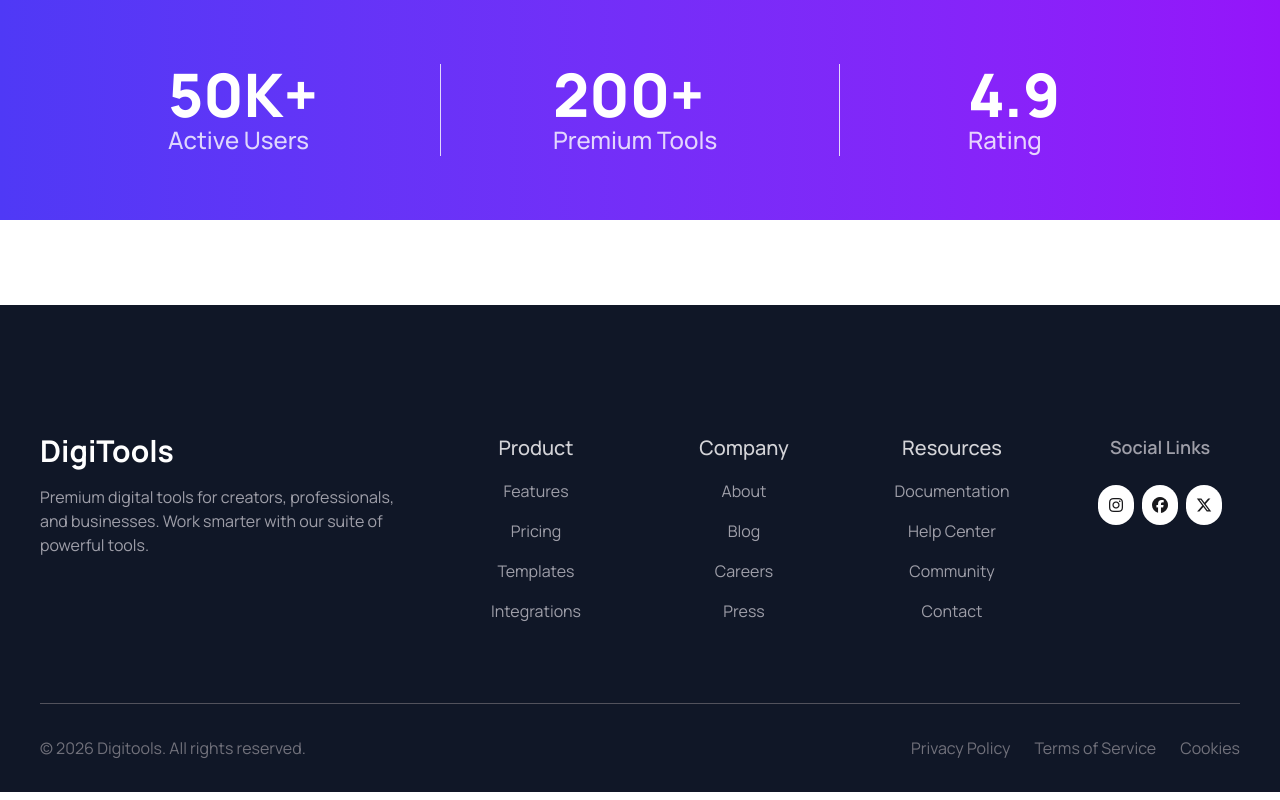
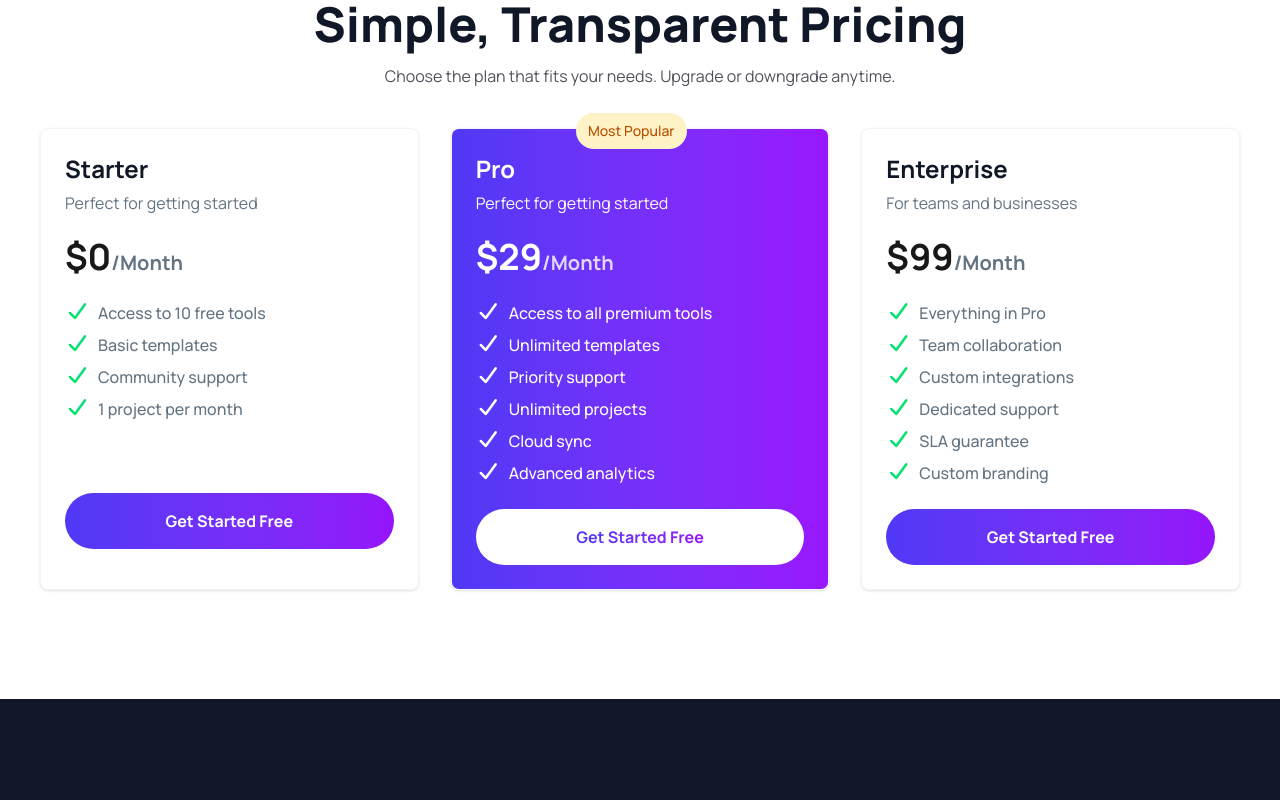
Before and after one commit to TasnimaTabassumTima/digitools-platform, a React (Vite) app: page / in a window 1280 px wide. Shown: the top 800 px of the page. Built offline with nearby package versions, Linux system fonts and the light colour scheme.

Commit message:
pricing section is done

```diff
--- a/src/App.jsx
+++ b/src/App.jsx
@@ -2,6 +2,7 @@ import './App.css'
 import Banner from './Components/Banner.jsx'
 import Footer from './Components/Footer.jsx'
 import Navbar from './Components/Navbar.jsx'
+import Pricing from './Components/Pricing.jsx'
 import Stats from './Components/Stats.jsx'
 import Step from './Components/Step.jsx'
 
@@ -18,15 +19,17 @@ function App() {
           <Banner />
         </div>
 
+        <div className="bg-linear-to-r from-[#4F39F6] to-[#9514FA]">
+          <Stats/>
+        </div>
+
         <div className="max-w-[1200px] mx-auto">
           <Step/>
         </div> */}
 
-        <div className="bg-linear-to-r from-[#4F39F6] to-[#9514FA]">
-          <Stats/>
+        <div className="max-w-[1200px] mx-auto">
+          <Pricing/>
         </div>
-
-
 
 
 
--- a/src/Components/Pricing.jsx
+++ b/src/Components/Pricing.jsx
@@ -2,8 +2,68 @@ import React from 'react';
 
 const Pricing = () => {
     return (
-        <div>
+        <div className='space-y-10'>
+            <div className='text-center space-y-4'>
+                <h3 className='text-5xl font-extrabold text-[#101727]'>Simple, Transparent Pricing</h3>
+                <p className='text-zinc-600'>Choose the plan that fits your needs. Upgrade or downgrade anytime.</p>
+            </div>
+            <div className='grid grid-cols-1 md:grid-cols-2 lg:grid-cols-3 md:gap-8 p-16 lg:p-0'>
+                <div className='p-6 border rounded-lg border-zinc-100 shadow mb-6 cursor-pointer space-y-6'>
+                    <div className='space-y-2'>
+                        <h3 className='font-bold text-2xl text-[#101727]'>Starter</h3>
+                        <p className='text-[#627382] leading-5'>Perfect for getting started</p>
+                    </div>
+                    <div>
+                        <h3 className='font-bold text-4xl'>$0<span className='text-xl text-[#627382]'>/Month</span></h3>
+                    </div>
+                    <div className='space-y-2 pb-12'>
+                        <p className='flex gap-2 font-medium text-[#627382]'><i className="fa-solid fa-check text-green-400 text-xl"></i>Access to 10 free tools</p>
+                        <p className='flex gap-2 font-medium text-[#627382]'><i className="fa-solid fa-check text-green-400 text-xl"></i>Basic templates</p>
+                        <p className='flex gap-2 font-medium text-[#627382]'><i className="fa-solid fa-check text-green-400 text-xl"></i>Community support</p>
+                        <p className='flex gap-2 font-medium text-[#627382]'><i className="fa-solid fa-check text-green-400 text-xl"></i>1 project per month</p>
+                    </div>
+                    <button  className='bg-linear-to-r from-[#4F39F6] to-[#9514FA] rounded-full w-full py-4 text-white font-bold'>Get Started Free</button>
+                </div>
+                <div className='p-6 border rounded-lg border-zinc-100 shadow mb-6 cursor-pointer space-y-6 bg-linear-to-r from-[#4F39F6] to-[#9916fe] text-white/80 relative'>
+                <span className='rounded-full bg-[#FEF3C6] text-sm text-[#BB4D00] font-medium px-3 py-2 absolute left-[33%] -top-4'>Most Popular</span>
+                    <div className='space-y-2'>
+                        <h3 className='font-bold text-2xl text-white'>Pro</h3>
+                        <p className='text-white leading-5'>Perfect for getting started</p>
+                    </div>
+                    <div>
+                        <h3 className='font-bold text-4xl text-white'>$29<span className='text-xl text-white/80'>/Month</span></h3>
+                    </div>
+                    <div className='space-y-2'>
+                        <p className='flex gap-2 font-medium text-white'><i className="fa-solid fa-check text-xl"></i>Access to all premium tools</p>
+                        <p className='flex gap-2 font-medium text-white'><i className="fa-solid fa-check text-xl"></i>Unlimited templates</p>
+                        <p className='flex gap-2 font-medium text-white'><i className="fa-solid fa-check  text-xl"></i>Priority support</p>
+                        <p className='flex gap-2 font-medium text-white'><i className="fa-solid fa-check text-xl"></i>Unlimited projects</p>
+                        <p className='flex gap-2 font-medium text-white'><i className="fa-solid fa-check text-xl"></i>Cloud sync</p>
+                        <p className='flex gap-2 font-medium text-white'><i className="fa-solid fa-check text-xl"></i>Advanced analytics</p>
+                    </div>
+                    <button  className='bg-white
+                     rounded-full w-full py-4 text-white font-bold'><span className='bg-linear-to-r from-[#4F39F6] to-[#9514FA] bg-clip-text text-transparent'>Get Started Free</span></button>
+                </div>
+                <div className='p-6 border rounded-lg border-zinc-100 shadow mb-6 cursor-pointer space-y-6'>
+                    <div className='space-y-2'>
+                        <h3 className='font-bold text-2xl text-[#101727]'>Enterprise</h3>
+                        <p className='text-[#627382] leading-5'>For teams and businesses</p>
+                    </div>
+                    <div>
+                        <h3 className='font-bold text-4xl'>$99<span className='text-xl text-[#627382]'>/Month</span></h3>
+                    </div>
+                    <div className='space-y-2'>
+                        <p className='flex gap-2 font-medium text-[#627382]'><i className="fa-solid fa-check text-green-400 text-xl"></i>Everything in Pro</p>
+                        <p className='flex gap-2 font-medium text-[#627382]'><i className="fa-solid fa-check text-green-400 text-xl"></i>Team collaboration</p>
+                        <p className='flex gap-2 font-medium text-[#627382]'><i className="fa-solid fa-check text-green-400 text-xl"></i>Custom integrations</p>
+                        <p className='flex gap-2 font-medium text-[#627382]'><i className="fa-solid fa-check text-green-400 text-xl"></i>Dedicated support</p>
+                        <p className='flex gap-2 font-medium text-[#627382]'><i className="fa-solid fa-check text-green-400 text-xl"></i>SLA guarantee</p>
+                        <p className='flex gap-2 font-medium text-[#627382]'><i className="fa-solid fa-check text-green-400 text-xl"></i>Custom branding</p>
+                    </div>
+                    <button  className='bg-linear-to-r from-[#4F39F6] to-[#9514FA] rounded-full w-full py-4 text-white font-bold'>Get Started Free</button>
+                </div>
 
+            </div>
         </div>
     );
 };
```
